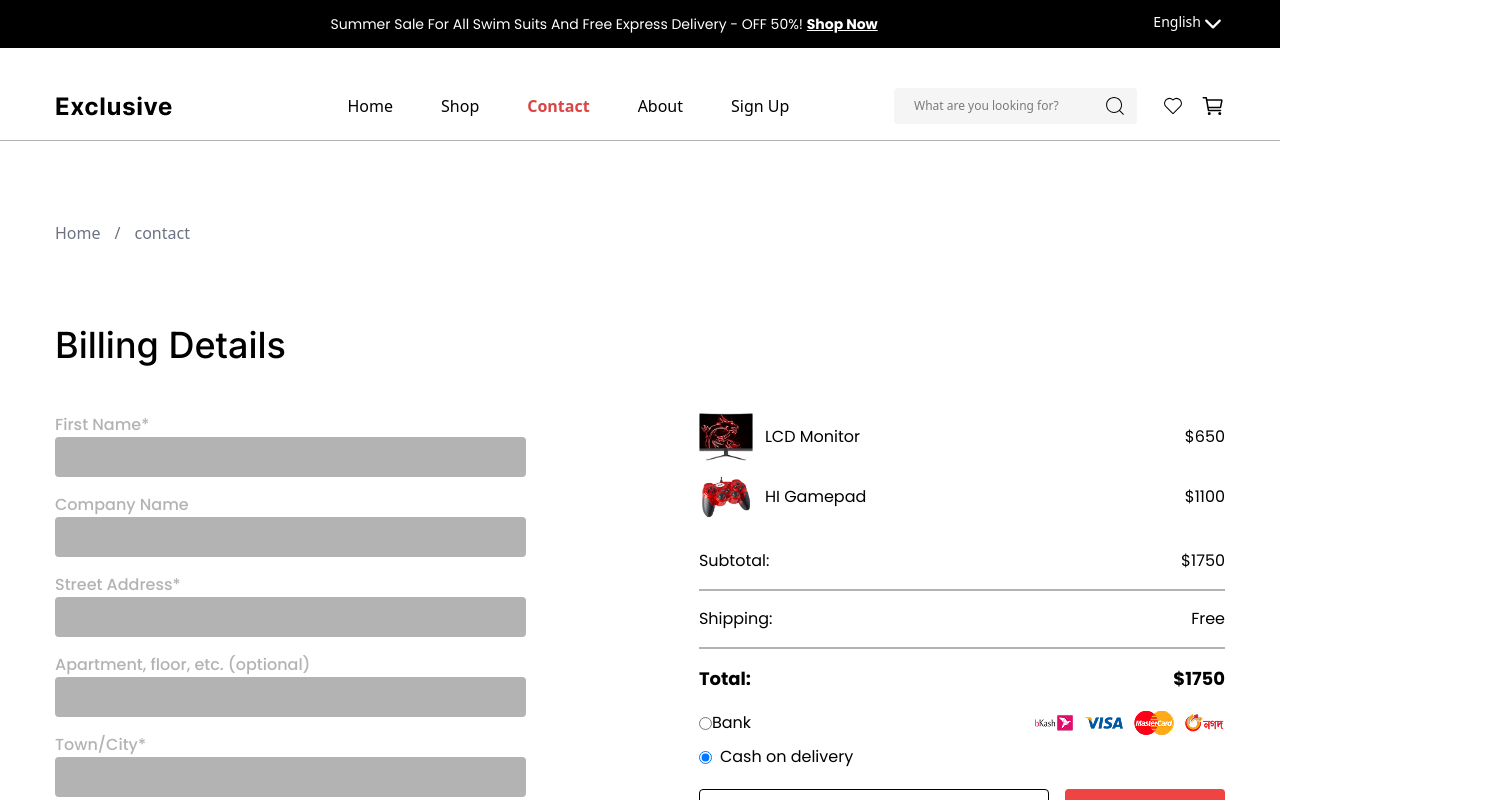
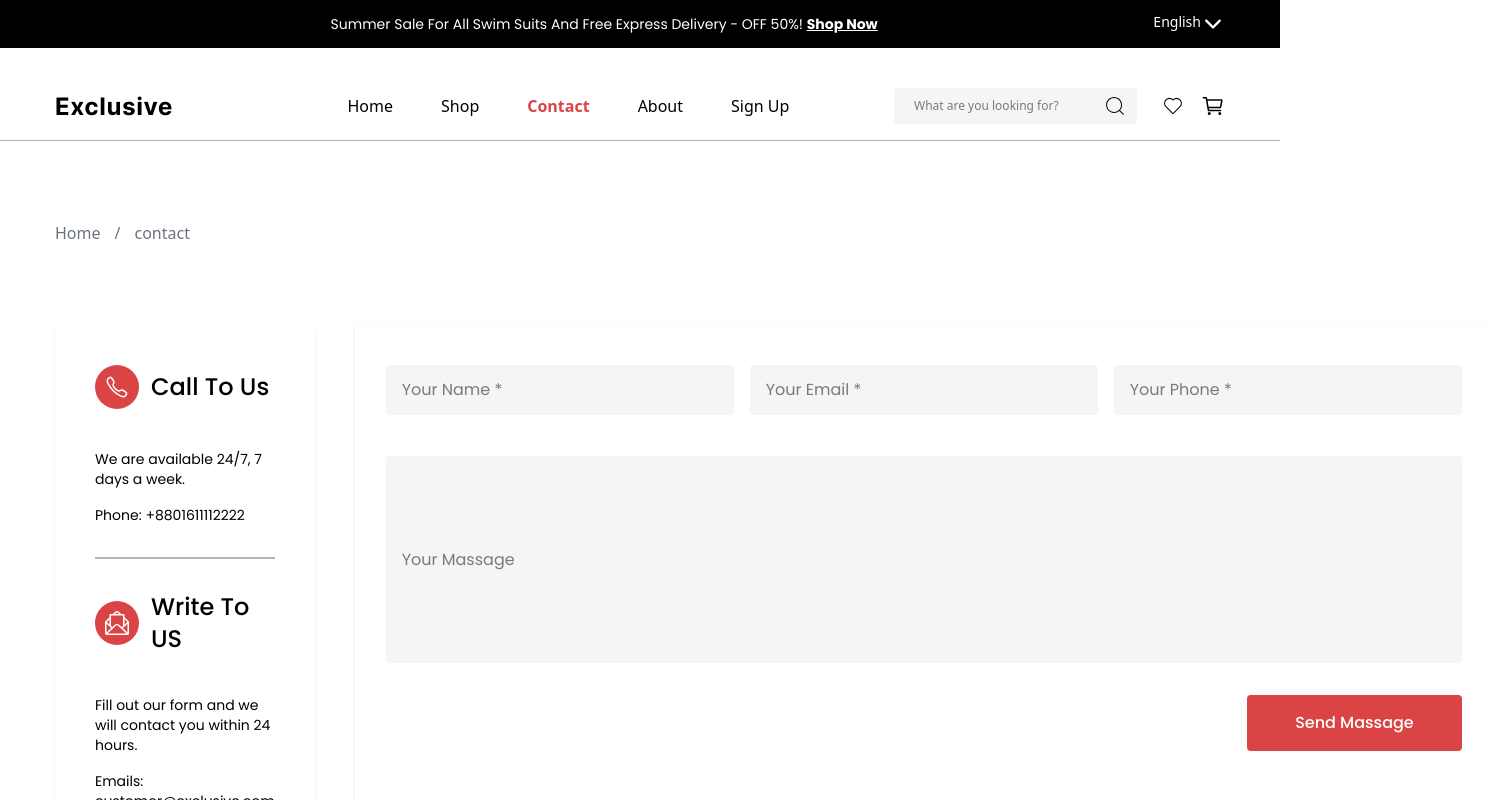
Before and after one commit to jahangir2k25/Exclusive-ecommerce-project, a React (Vite) app: page /contact in a window 1280 px wide. Shown: the top 800 px of the page, 1493 px wide, since content can reach past the window. Built offline with nearby package versions, Linux system fonts and the light colour scheme.

Commit message:
modified

```diff
--- a/src/components/BreadCrumb.jsx
+++ b/src/components/BreadCrumb.jsx
@@ -1,5 +1,4 @@
 import { useLocation } from 'react-router';
-
 
 const BreadCrumb = () => {
     let {pathname} = useLocation()
--- a/src/components/Card.jsx
+++ b/src/components/Card.jsx
@@ -15,7 +15,7 @@ const Card = ({ img, heading, price, pastprice, rating, reviews, discount, id, p
 
     const navigate = useNavigate()
     function handleClick() {
-        navigate(`/productdetailspage/${id}`)
+        navigate(`/productdetails/${id}`)
     }
 
     function handleAddToCart(){
--- a/src/index.css
+++ b/src/index.css
@@ -85,3 +85,7 @@ h3 {
   font-weight: bold;
   font-family: Inter;
 }
+
+#saveInfo {
+  accent-color: #DB4444;
+}
--- a/src/pages/Cart.jsx
+++ b/src/pages/AtToCart.jsx
@@ -6,7 +6,7 @@ import Game from '../assets/gamepad.png';
 import { useSelector } from 'react-redux';
 import QuantityInput from '../components/Quantity';
 
-const Cart = () => {
+const AtToCart = () => {
 
   const productCart = useSelector((state) => state.allProduct.cart)
 
@@ -87,4 +87,4 @@ const Cart = () => {
   )
 }
 
-export default Cart;
+export default AtToCart;
--- a/src/pages/CheckOut.jsx
+++ b/src/pages/CheckOut.jsx
@@ -5,7 +5,7 @@ import Container from "../components/Container";
 import Payment from '../assets/paymentmethod.png'
 import BreadCrumb from "../components/BreadCrumb";
 
-const CheckoutPage = () => {
+const CheckOut = () => {
   const [paymentMethod, setPaymentMethod] = useState("cod");
 
 
@@ -13,7 +13,7 @@ const CheckoutPage = () => {
     <>
       <Container>
         <div className="my-20">
-          <BreadCrumb/>
+          <BreadCrumb />
         </div>
         <h2 className="text-4xl font-inter font-medium mt-20 mb-12">Billing Details</h2>
         {/* Billing Details */}
@@ -23,7 +23,7 @@ const CheckoutPage = () => {
               <label className="mb-1 font-medium">First Name*</label>
               <input
                 type="text"
-                className="w-full bg-secondary rounded-sm p-2 focus:outline-none"
+                className="w-full bg-[#f5f5f5] rounded-sm p-2 focus:outline-none"
                 required
               />
             </div>
@@ -31,37 +31,37 @@ const CheckoutPage = () => {
             <div>
               <label className="mb-1 font-medium">Company Name</label>
               <input type="text"
-                className="w-full bg-secondary rounded-sm p-2 focus:outline-none" />
+                className="w-full bg-[#f5f5f5] rounded-sm p-2 focus:outline-none" />
             </div>
 
             <div>
               <label className="mb-1 font-medium">Street Address*</label>
               <input type="text"
-                className="w-full bg-secondary rounded-sm  p-2 focus:outline-none" required />
+                className="w-full bg-[#f5f5f5] rounded-sm  p-2 focus:outline-none" required />
             </div>
 
             <div>
               <label className="mb-1 font-medium">Apartment, floor, etc. (optional)</label>
               <input type="text"
-                className="w-full bg-secondary rounded-sm p-2  focus:outline-none" />
+                className="w-full bg-[#f5f5f5] rounded-sm p-2  focus:outline-none" />
             </div>
 
             <div>
               <label className="mb-1 font-medium">Town/City*</label>
               <input type="text"
-                className="w-full bg-secondary rounded-sm p-2  focus:outline-none" required />
+                className="w-full bg-[#f5f5f5] rounded-sm p-2  focus:outline-none" required />
             </div>
 
             <div>
               <label className="mb-1 font-medium">Phone Number*</label>
               <input type="text"
-                className="w-full bg-secondary rounded-sm p-2 focus:outline-none" required />
+                className="w-full bg-[#f5f5f5] rounded-sm p-2 focus:outline-none" required />
             </div>
 
             <div>
               <label className="mb-1 text-secondary font-medium">Email Address*</label>
               <input type="email"
-                className="w-full bg-secondary rounded-sm p-2 focus:outline-none" required />
+                className="w-full bg-[#f5f5f5] rounded-sm p-2 focus:outline-none" required />
             </div>
 
             <div className="flex items-center mt-3">
@@ -78,6 +78,7 @@ const CheckoutPage = () => {
 
           {/* Order Summary */}
           <div className="flex-1">
+            <div>
               <div className="flex items-center justify-between mb-3">
                 <div className="flex justify-center items-center gap-3">
                   <img className='w-13.5 h-12' src={Monitor} alt="Monitor" />
@@ -106,11 +107,12 @@ const CheckoutPage = () => {
                 <span>Total:</span>
                 <span>$1750</span>
               </div>
+            </div>
 
             {/* Payment Method */}
             <div className="space-y-2 mb-5">
               <label className="flex justify-between items-center gap-2">
-                <div className="flex items-center">
+                <div className="flex gap-2 items-center">
                   <input
                     type="radio"
                     name="payment"
@@ -158,4 +160,4 @@ const CheckoutPage = () => {
   );
 };
 
-export default CheckoutPage;
+export default CheckOut;
--- a/src/pages/Contact.jsx
+++ b/src/pages/Contact.jsx
@@ -1,11 +1,72 @@
-import Cart from './Cart';
-import CheckoutPage from './CheckOut';
+import Container from "../components/Container";
+import BreadCrumb from "../components/BreadCrumb";
+import { IoCallOutline } from "react-icons/io5";
+import { SlEnvolopeLetter } from "react-icons/sl";
+import Button from "../components/Button";
+
+
 
 const Contact = () => {
   return (
-    <div>
-        <CheckoutPage/>
-    </div>
+    <>
+      <Container>
+        <div className="my-20">
+          <BreadCrumb />
+        </div>
+        <div className="flex gap-10 font-poppins">
+          <div className="shadow p-10 rounded-sm w-85">
+            <span className="flex items-center gap-3 text-2xl font-medium mb-6">
+              <div className="text-white p-2.5 bg-primary rounded-full flex justify-center items-center">
+                <IoCallOutline />
+              </div>
+              <h2>Call To Us</h2>
+            </span>
+            <p className="py-4 text-sm">We are available 24/7, 7 days a week.</p>
+            <h2 className="text-sm">Phone: +8801611112222</h2>
+            <div className="border-b-2 border-secondary my-8"></div>
+
+            <span className="flex items-center gap-3 text-2xl font-medium mb-6">
+              <div className="text-white p-2.5 bg-primary rounded-full flex justify-center items-center">
+                <SlEnvolopeLetter />
+              </div>
+              <h2>Write To US</h2>
+            </span>
+            <p className="py-4 text-sm">Fill out our form and we will contact you within 24 hours.</p>
+            <h2 className="pb-4 text-sm">Emails: customer@exclusive.com</h2>
+            <h2 className="text-sm">Emails: support@exclusive.com</h2>
+          </div>
+
+          <div className="shadow px-7.75 py-10">
+            <div className="flex gap-4">
+              <div>
+                <input type="text"
+                  placeholder="Your Name *"
+                  className="bg-[#f5f5f5] py-3.25 px-4 rounded-sm outline-0" required />
+              </div>
+              <div>
+                <input type="text"
+                  placeholder="Your Email *"
+                  className="bg-[#f5f5f5] py-3.25 px-4 rounded-sm outline-0" required />
+              </div>
+              <div>
+                <input type="text"
+                  placeholder="Your Phone *"
+                  className="bg-[#f5f5f5] py-3.25 px-4 rounded-sm outline-0" required />
+              </div>
+            </div>
+            <div className="pt-10.25">
+              <input type="text"
+                placeholder="Your Massage"
+                className="bg-[#f5f5f5] h-51.75 w-full px-4 rounded-sm outline-0" />
+            </div>
+            <div className="flex justify-end">
+              <Button className='py-4 px-12 mt-8 bg-primary hover:bg-[#a90808] rounded-sm'>Send Massage</Button>
+            </div>
+          </div>
+        </div>
+
+      </Container>
+    </>
   )
 }
 
--- a/src/pages/Error.jsx
+++ b/src/pages/Error.jsx
@@ -1,11 +1,24 @@
-import React from 'react'
+import Container from '../components/Container';
+import BreadCrumb from '../components/BreadCrumb';
+import Button from '../components/Button';
 
 const Error = () => {
   return (
-    <div>
-
-    </div>
+    <>
+      <Container>
+        <div className='my-20'>
+          <BreadCrumb />
+        </div>
+        <div>
+          <h2 className='text-[110px] font-medium text-center'>404 - Page Not Found</h2>
+          <p className='text-center mt-10 mb-20'>Your visited page not found. You may go home page.</p>
+          <div>
+            <Button className='mx-auto py-4 px-12 bg-primary hover:bg-[#a90808] rounded-sm block'>Back to home page</Button>
+          </div>
+        </div>
+      </Container>
+    </>
   )
 }
 
-export default Error
+export default Error;
```
Also changed, not shown: src/main.jsx (+10 -5 lines), src/pages/Account.jsx (+7 -7 lines), src/pages/ProductDetails.jsx (renamed from src/pages/ProductDetailsPage.jsx, +49 -12 lines). Lines whose indentation alone changed are shown as unchanged.
